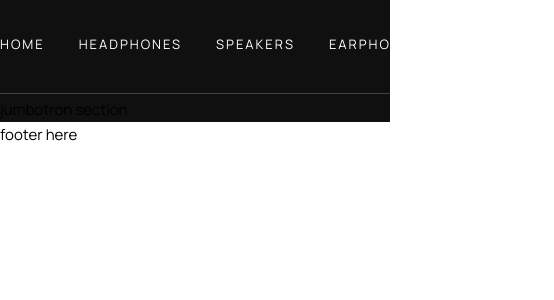
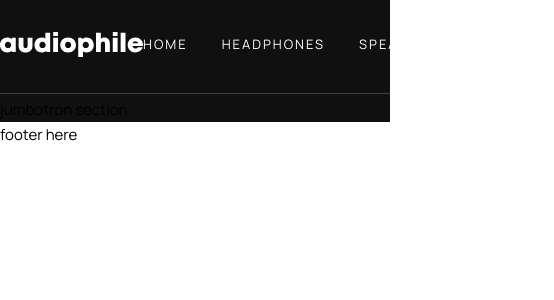
Before and after one commit to DanoBroz/audiophile-ecommerce, a React (Create React App) app in the folder client/: page / in a window 390 px wide. Shown: the top 300 px of the page, 554 px wide, since content can reach past the window. Built offline with nearby package versions, Linux system fonts and the light colour scheme.

Commit message:
add header component

```diff
--- a/client/src/components/Header.tsx
+++ b/client/src/components/Header.tsx
@@ -6,28 +6,30 @@ export const Header = () => {
     return (
         <header className='absolute top-0 left-0 right-0'>
             <div className='container flex justify-between border-b border-white/20 pt-8 pb-9'>
-                <Logo />
-                <div className='flex gap-[2.125rem] text-[0.8125rem] uppercase leading-[1.5625rem] tracking-[0.125rem] text-white'>
+                <Link to='/'>
+                    <Logo />
+                </Link>
+                <div className='flex gap-[2.125rem] text-[0.8125rem] uppercase leading-[1.5625rem] tracking-[0.125rem] text-white lg:mr-[12.5%]'>
                     <Link
-                        className='transition-colors hover:text-white/80'
-                        to='/home'
+                        className='transition-colors hover:text-Orange-dark'
+                        to='/'
                     >
                         home
                     </Link>
                     <Link
-                        className='transition-colors hover:text-white/80'
+                        className='transition-colors hover:text-Orange-dark'
                         to='/headphones'
                     >
                         headphones
                     </Link>
                     <Link
-                        className='transition-colors hover:text-white/80'
+                        className='transition-colors hover:text-Orange-dark'
                         to='/speakers'
                     >
                         speakers
                     </Link>
                     <Link
-                        className='transition-colors hover:text-white/80'
+                        className='transition-colors hover:text-Orange-dark'
                         to='/earphones'
                     >
                         earphone
```
